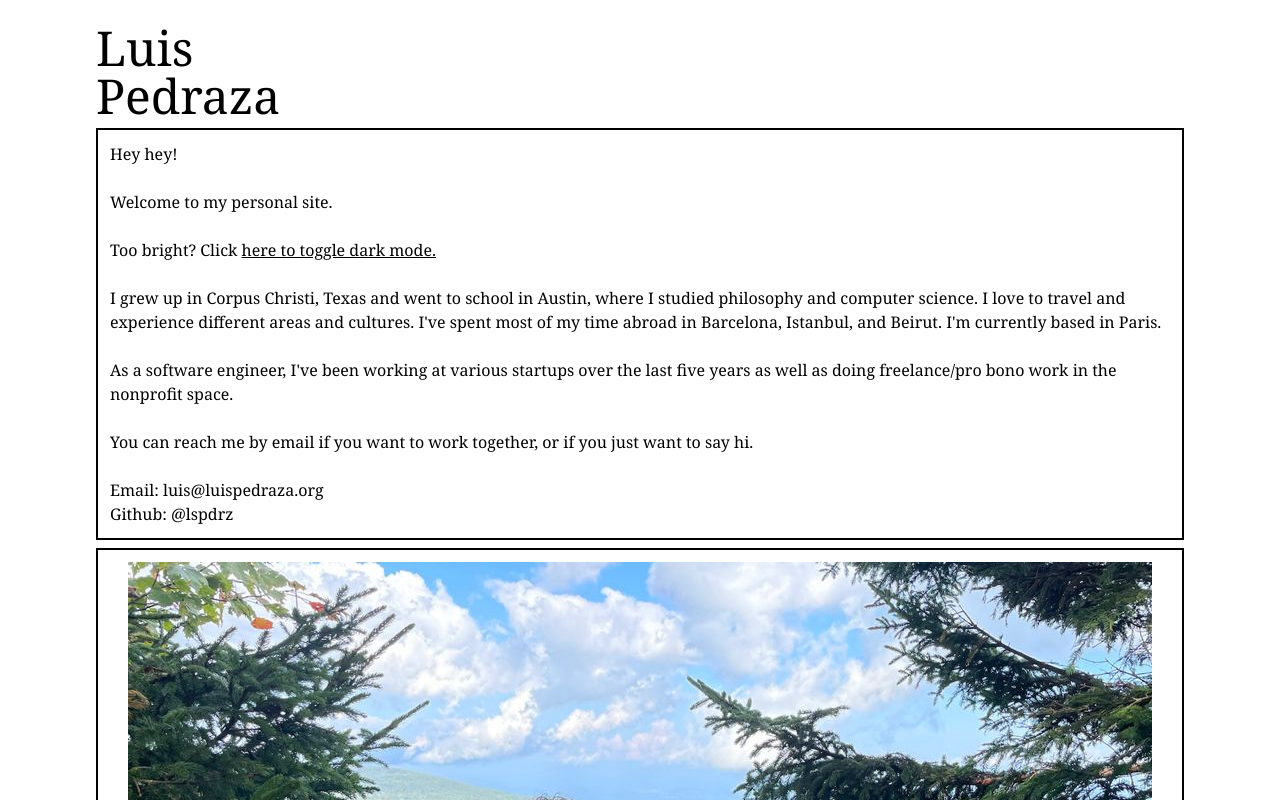
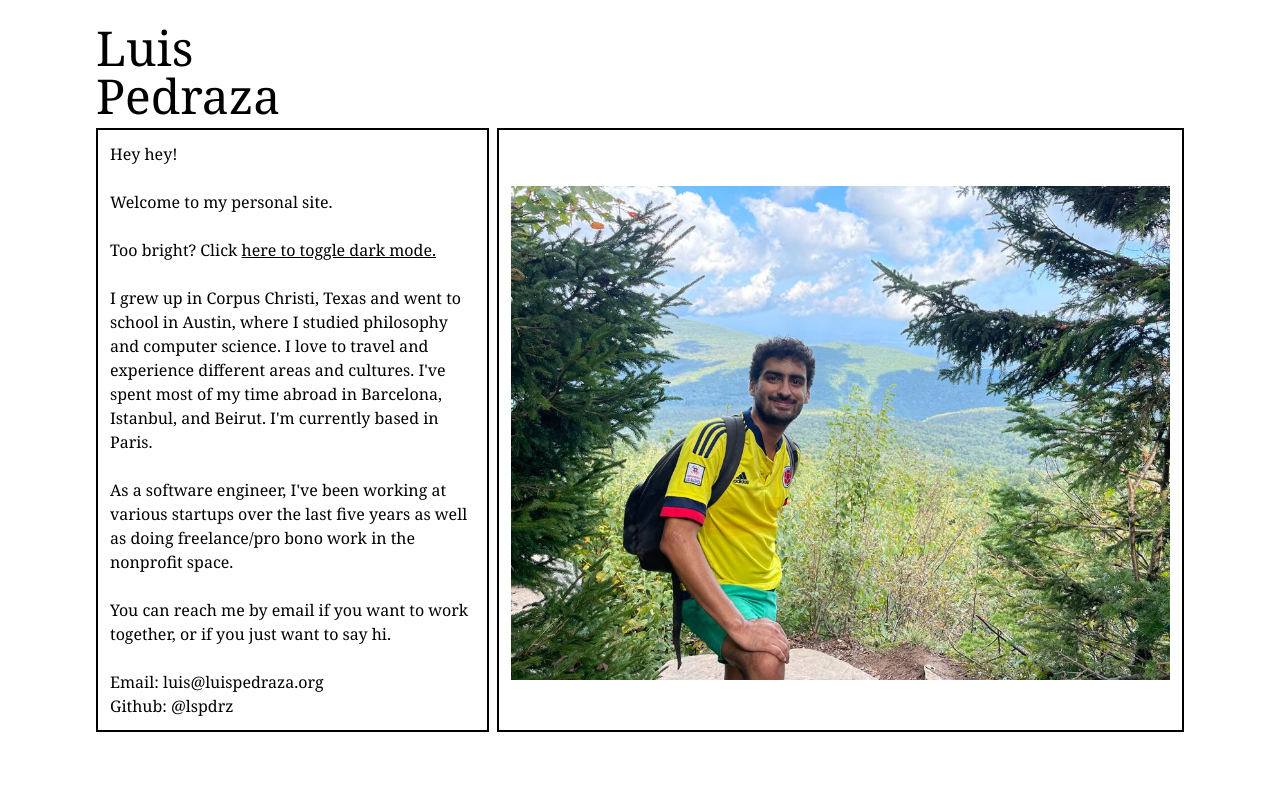
Before and after one commit to lspdrz/lspdrz, a Next.js app: page / in a window 1280 px wide. Shown: the top 800 px of the page. Built offline with nearby package versions, Linux system fonts and the light colour scheme.

Commit message:
Fix flex nowrap width on index page

```diff
--- a/pages/index.tsx
+++ b/pages/index.tsx
@@ -22,8 +22,8 @@ const IndexPage = () => {
           <h1 className="text-5xl">Pedraza</h1>
         </div>
       </div>
-      <div className="mt-2 flex gap-2 flex-wrap-reverse 1.5xl:flex-nowrap lg:flex-wrap md:flex-wrap sm:flex-wrap">
-        <div className={`border-2 ${borderColor} 1.5xl:w-[600px]`}>
+      <div className="mt-2 flex gap-2 flex-wrap-reverse xl:flex-nowrap lg:flex-wrap md:flex-wrap sm:flex-wrap">
+        <div className={`border-2 ${borderColor} xl:w-[600px]`}>
           <p className="p-3">
             Hey hey!
             <br />
```
